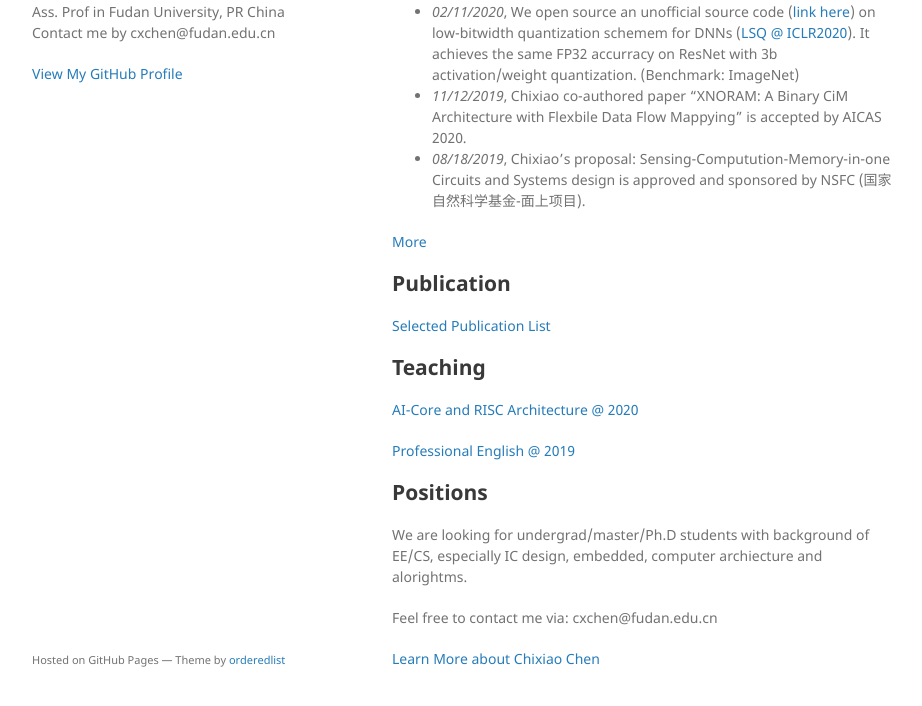
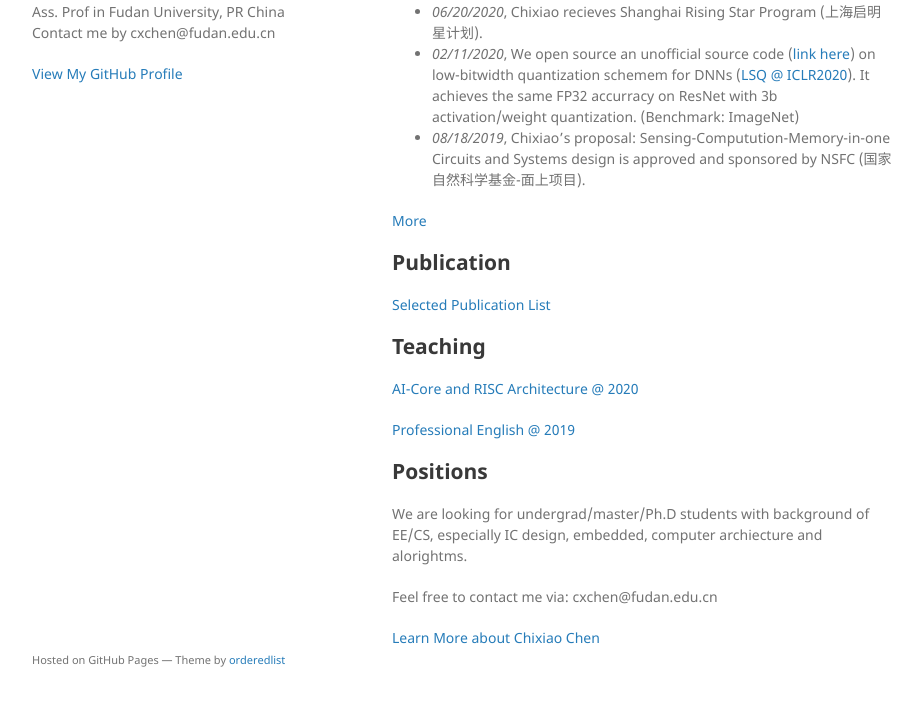
Before and after one commit to cihlab/cihlab.github.io, a Jekyll site: the page built from index.md, in a window 1280 px wide and 1106 px high. Shown: the part 367-1073 px from the top of the window, without its empty margins (178-1100 px from the left). Built offline with Jekyll 4.4.1, drawn with Linux system fonts in a browser that asks for light colours; our own code applies the rules of GitHub Pages for plain Markdown files.

Commit message:
Update index.md

```diff
--- a/index.md
+++ b/index.md
@@ -13,8 +13,8 @@ A brief chinese introduction can be found via [FAET faculty website](http://faet
 
 
 ## News
+* _06/20/2020_, Chixiao recieves Shanghai Rising Star Program (上海启明星计划).
 * _02/11/2020_, We open source an unofficial source code ([link here](https://github.com/zhutmost/lsq-net)) on low-bitwidth quantization schemem for DNNs ([LSQ @ ICLR2020](https://arxiv.org/abs/1902.08153)). It achieves the same FP32 accurracy on ResNet with 3b activation/weight quantization. (Benchmark: ImageNet)
-* _11/12/2019_, Chixiao co-authored paper "XNORAM: A Binary CiM Architecture with Flexbile Data Flow Mappying" is accepted by AICAS 2020.
 * _08/18/2019_, Chixiao's proposal: Sensing-Computution-Memory-in-one Circuits and Systems design is approved and sponsored by NSFC (国家自然科学基金-面上项目).
 
 
```
